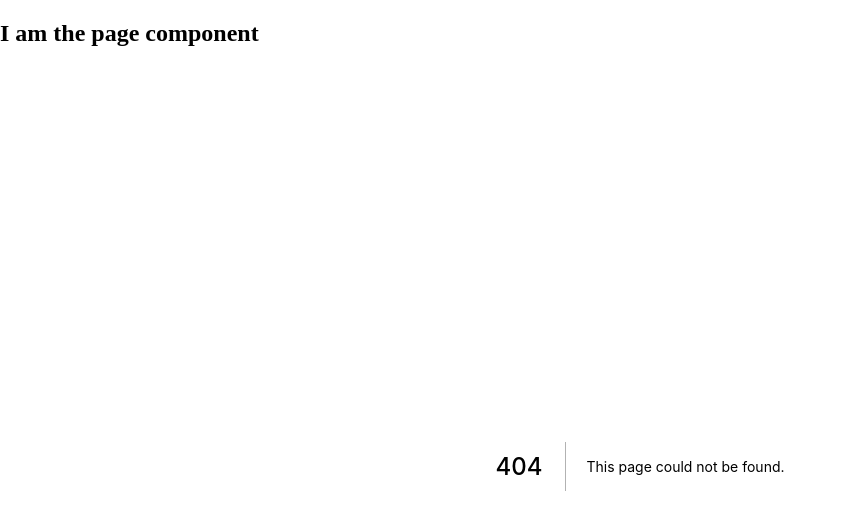
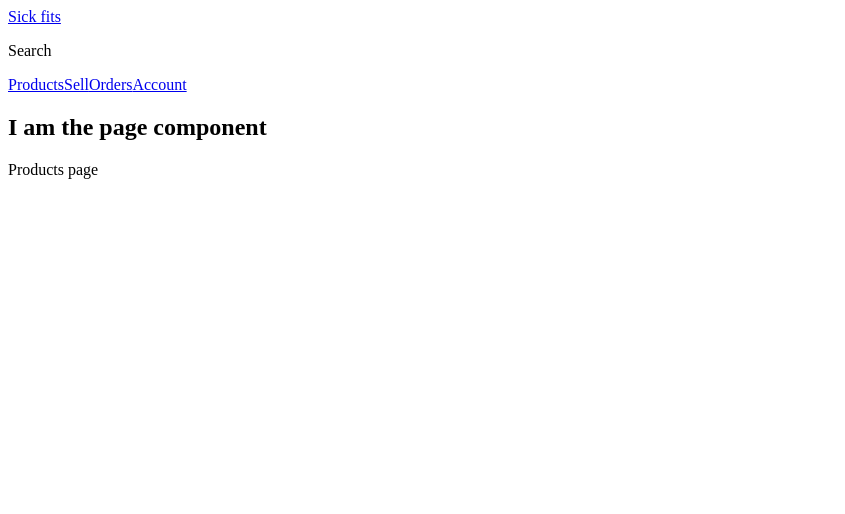
Before and after one commit to haikonguyen/sick-fits-fe, a Next.js app: page /products in a window 1280 px wide. Before the commit this address had no page. Shown: the top 514 px of the page, without its empty margins (0-845 px from the left). Built offline with nearby package versions, Linux system fonts and the light colour scheme.

Commit message:
adding header and nav structure, adding Links using Nextjs Link's feature

```diff
--- /dev/null
+++ b/components/Header.js
@@ -0,0 +1,17 @@
+import React from 'react';
+import Link from 'next/link';
+import Nav from './Nav';
+
+const Header = () => (
+  <header>
+    <div className='sub-bar'>
+      <div className='bar'>
+        <Link href='/'>Sick fits</Link>
+      </div>
+      <p>Search</p>
+    </div>
+    <Nav />
+  </header>
+);
+
+export default Header;
--- /dev/null
+++ b/components/Nav.js
@@ -0,0 +1,13 @@
+import React from 'react';
+import Link from 'next/link';
+
+const Nav = () => (
+  <nav>
+    <Link href='/products'>Products</Link>
+    <Link href='/sell'>Sell</Link>
+    <Link href='/orders'>Orders</Link>
+    <Link href='/account'>Account</Link>
+  </nav>
+);
+
+export default Nav;
--- a/components/Page.js
+++ b/components/Page.js
@@ -1,8 +1,10 @@
 import React from 'react';
 import PropTypes from 'prop-types';
+import Header from './Header';
 
 const Page = ({ children, cool }) => (
   <div>
+    <Header />
     <h2>I am the page component</h2>
     <h3>{cool}</h3>
     {children}
--- /dev/null
+++ b/pages/products.js
@@ -0,0 +1,5 @@
+import React from 'react';
+
+const ProductsPage = () => <div>Products page</div>;
+
+export default ProductsPage;
```
